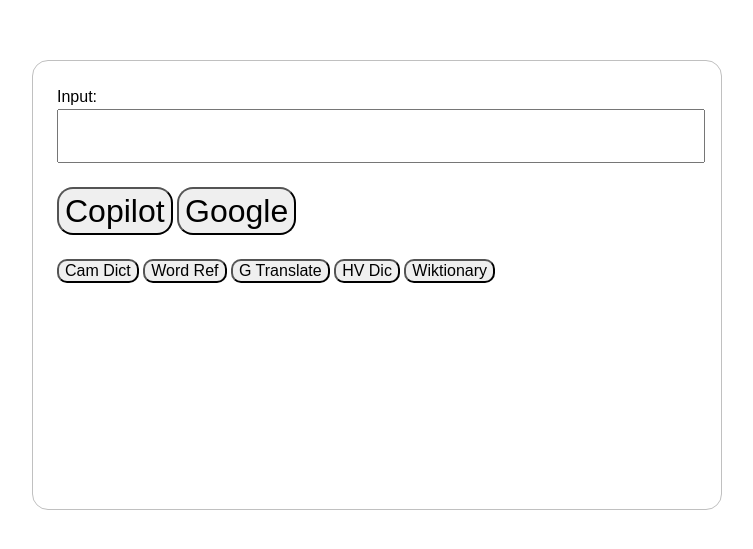
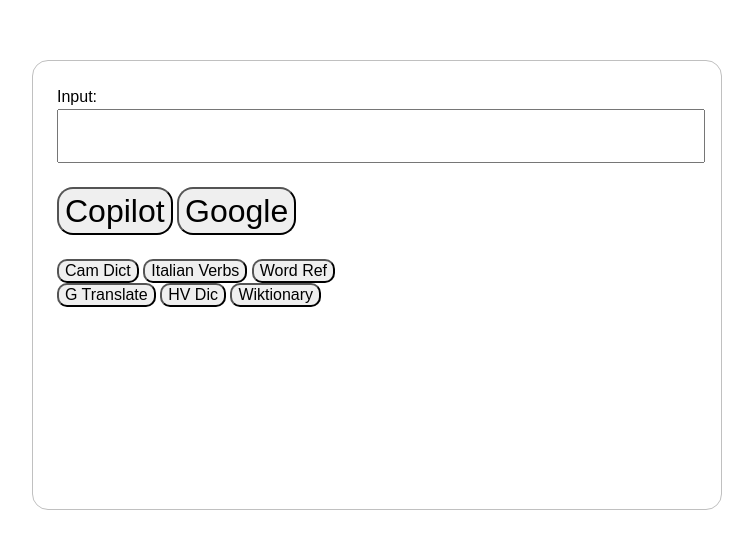
Before and after one commit to customsearch/customsearch.github.io, a plain HTML site: page index.html in a window 1280 px wide. Shown: the part 115-664 px from the top of the page, without its empty margins (263-1016 px from the left). Drawn offline with Linux system fonts and the light colour scheme.

Commit message:
Update index.html

```diff
--- a/index.html
+++ b/index.html
@@ -23,7 +23,9 @@
                 <button id="Google-Btn" class="big-btn">Google</button><br><br>
 
                 <button id="Camdict-Btn">Cam Dict</button>
-                <button id="Wordref-Btn">Word Ref</button>
+                <button id="Itaverbs-Btn">Italian Verbs</button>
+                <button id="Wordref-Btn">Word Ref</button><br>
+
                 <button id="Gtrans-Btn">G Translate</button>
                 <button id="Hvdic-Btn">HV Dic</button>
                 <button id="Wiktion-Btn">Wiktionary</button>
```
